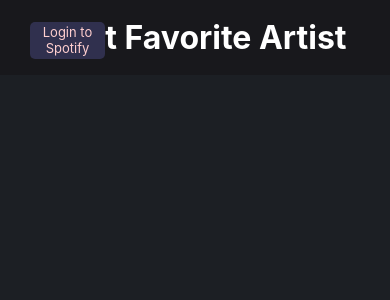
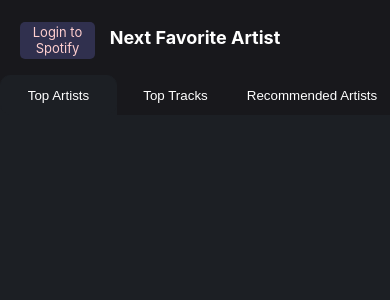
Before and after one commit to MadBeignet/Portfolio, a React (Create React App) app: page /next-fav-artist in a window 390 px wide. Shown: the top 300 px of the page. Built offline with nearby package versions, Linux system fonts and the light colour scheme.

Commit message:
mobile support

```diff
--- a/src/NextFavArtist/NextFavArtist.css
+++ b/src/NextFavArtist/NextFavArtist.css
@@ -1,5 +1,7 @@
 :root {
   --main-background: rgb(67, 80, 112);
+  --header-background-spotify: rgb(24, 24, 28);
+  --spotify-background: #1c1f24;
 }
 
 .App {
@@ -8,7 +10,7 @@
 .header-spotify {
   width: 100%;
   height: 75px;
-  background-color: rgb(24, 24, 28);
+  background-color: var(--header-background-spotify);
   display: table;
   color: white;
 }
@@ -16,6 +18,7 @@
   display: table-cell;
   vertical-align: middle;
   margin: 0;
+  font-size: 20px;
 }
 
 .login-logout {
@@ -171,3 +174,61 @@
 .profile-link:hover {
   text-decoration: underline;
 }
+
+.desktop-display {
+  display: block;
+}
+.mobile-display {
+  justify-content: center;
+  display: none;
+}
+
+@media (max-width: 800px) {
+  .desktop-display {
+    display: none;
+  }
+  .mobile-display {
+    display: block;
+  }
+  .header-text-spotify {
+    font-size: 18px;
+  }
+  .login-logout {
+    left: 20px;
+  }
+  .artist-container {
+    justify-content: center;
+  }
+  .artist {
+    width: 200px;
+    display: grid;
+    grid-template-columns: 100px 125px;
+    height: 100px;
+    grid-gap: 5px;
+  }
+  .song-container {
+    justify-content: center;
+  }
+}
+.button-container {
+  width: 100%;
+  height: 30px;
+  display: grid;
+  grid-template-columns: 30vw 30vw 40vw;
+  background-color: var(--header-background-spotify);
+  margin-bottom: 20px;
+}
+.spotify-button {
+  background-color: var(--header-background-spotify);
+  border: 1px solid var(--header-background-spotify);
+  color: white;
+  height: 40px;
+}
+
+.spotify-button-active {
+  height: 40px;
+  background-color: var(--spotify-background);
+  border: 1px solid var(--spotify-background);
+  color: white;
+  border-radius: 10px;
+}
--- a/src/NextFavArtist/NextFavArtist.js
+++ b/src/NextFavArtist/NextFavArtist.js
@@ -7,7 +7,7 @@ const NUM_TOP_ARTISTS_USED = 40;
 const NUM_TOP_TRACKS = 100;
 
 const CLIENT_ID = "20397efaf16a42a2a08d6d9bc9b96a8a";
-const REDIRECT_URI = "http://www.wisinski.dev/next-fav-artist";
+const REDIRECT_URI = "http://localhost:3000/next-fav-artist";
 const AUTH_ENDPOINT = "https://accounts.spotify.com/authorize";
 const RESPONSE_TYPE = "token";
 const SCOPES = "user-follow-read user-read-recently-played user-top-read";
@@ -23,6 +23,7 @@ function NextFavArtist() {
   const [topTracks, setTopTracks] = useState([]);
   const [topRelatedArtistsList, setTopRelatedArtistsList] = useState([]);
   const [recommendedArtists, setRecommendedArtists] = useState([]);
+  const [page, setPage] = useState("top-artists");
 
   useEffect(() => {
     const hash = window.location.hash;
@@ -279,7 +280,37 @@ function NextFavArtist() {
     );
   };
 
+  const cond_mobile_display = () => {
+    switch (page) {
+      case "top-artists":
         return (
+          <div className="artist-container">
+            <h2>Top Artists</h2>
+            {displayArtists(topArtists)}
+          </div>
+        );
+      case "top-tracks":
+        return (
+          <div className="song-container">
+            <h2 align="middle">Recent Top Tracks</h2>
+            {displayTracks(topTracks)}
+          </div>
+        );
+      case "recommended-artists":
+        return (
+          <div className="artist-container">
+            <h3>Recommended Artists</h3>
+            {displayArtists(recommendedArtists)}
+          </div>
+        );
+      default:
+        return null;
+    }
+  };
+
+  return (
+    <div>
+      <div className="desktop-display">
         <div className="App">
           <div className="header-spotify">
             <h1 className="header-text-spotify">Next Favorite Artist</h1>
@@ -299,6 +330,60 @@ function NextFavArtist() {
 
           {display()}
         </div>
+      </div>
+      <div className="mobile-display">
+        <div className="App">
+          <div className="header-spotify">
+            <h1 className="header-text-spotify">Next Favorite Artist</h1>
+            {!token ? (
+              <a
+                className="login-logout"
+                href={`${AUTH_ENDPOINT}?client_id=${CLIENT_ID}&redirect_uri=${REDIRECT_URI}&response_type=${RESPONSE_TYPE}&scope=${SCOPES}`}
+              >
+                Login to Spotify
+              </a>
+            ) : (
+              <button className="login-logout" onClick={logout}>
+                Logout
+              </button>
+            )}
+          </div>
+          <div className="button-container">
+            <button
+              className={
+                page === "top-artists"
+                  ? "spotify-button-active"
+                  : "spotify-button"
+              }
+              onClick={() => setPage("top-artists")}
+            >
+              Top Artists
+            </button>
+            <button
+              className={
+                page === "top-tracks"
+                  ? "spotify-button-active"
+                  : "spotify-button"
+              }
+              onClick={() => setPage("top-tracks")}
+            >
+              Top Tracks
+            </button>
+            <button
+              className={
+                page === "recommended-artists"
+                  ? "spotify-button-active"
+                  : "spotify-button"
+              }
+              onClick={() => setPage("recommended-artists")}
+            >
+              Recommended Artists
+            </button>
+          </div>
+          {token ? cond_mobile_display() : null}
+        </div>
+      </div>
+    </div>
   );
 }
 
```
Lines whose indentation alone changed are shown as unchanged.
